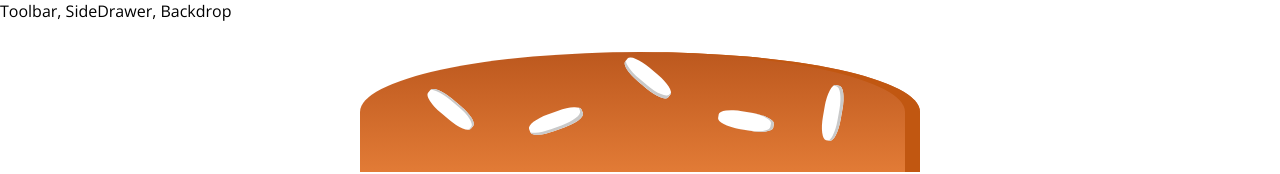
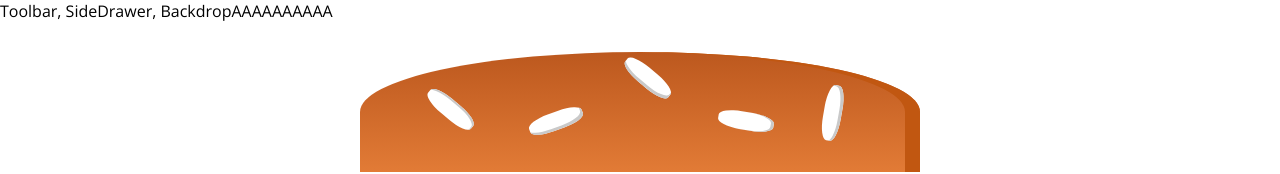
Before and after one commit to nsanpedro/burger-app-react, a React app: page / in a window 1280 px wide. Shown: the top 174 px of the page. Built offline with nearby package versions, Linux system fonts and the light colour scheme.

Commit message:
AAA SANTI

```diff
--- a/src/components/Layout/Layout.js
+++ b/src/components/Layout/Layout.js
@@ -4,7 +4,7 @@ import classes from './Layout.css';
 
 const layout = (props) => (
     <Aux>
-        <div>Toolbar, SideDrawer, Backdrop</div>
+        <div>Toolbar, SideDrawer, BackdropAAAAAAAAAA</div>
         <main className={classes.Content}>
             {props.children}
         </main>
```
